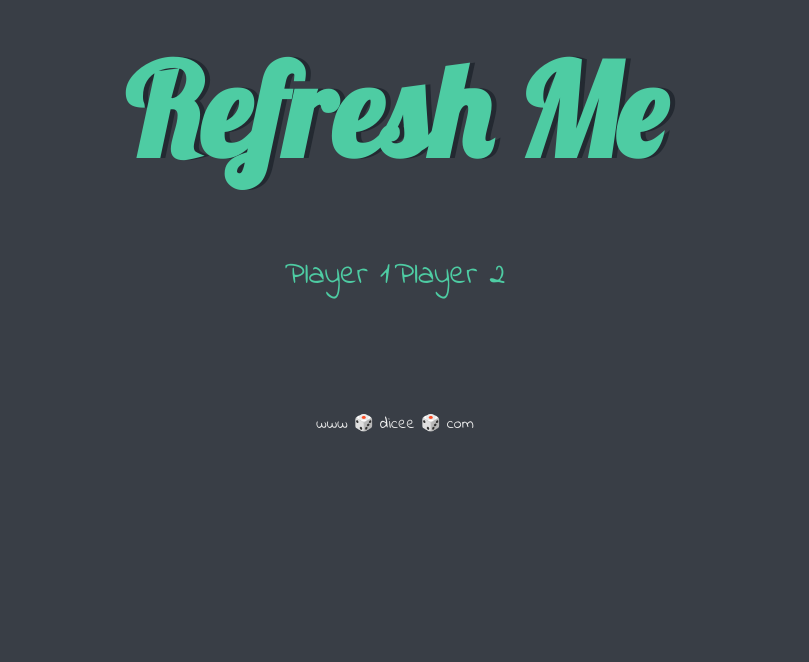
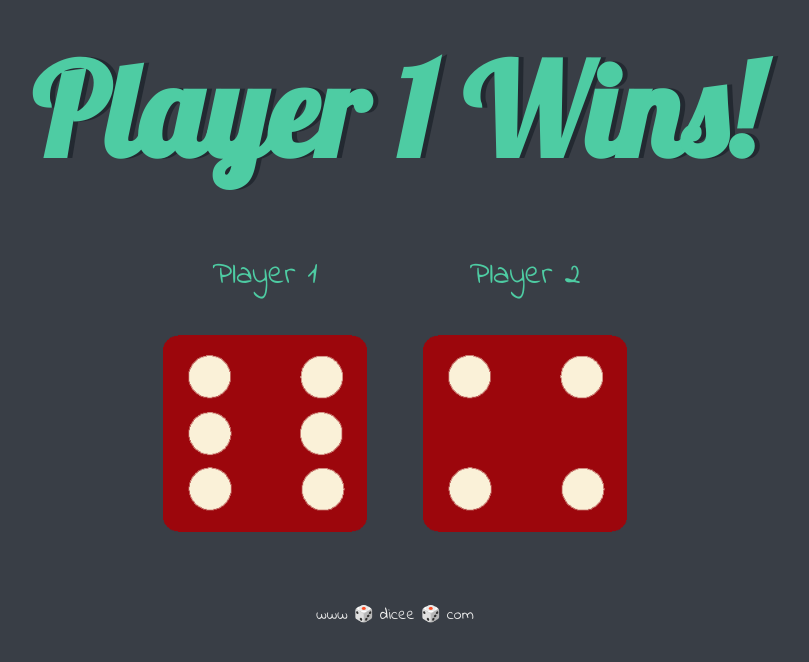
Before and after one commit to Saima223/Mini-Projects, a plain HTML site: page Dicee Challenge/dicee.html in a window 1280 px wide. Shown: the whole page, without its empty margins (245-1054 px from the left). Drawn offline with Linux system fonts and the light colour scheme.

Commit message:
complete the dicee mini project for practicing DOM

```diff
--- a/Dicee Challenge/dicee.html
+++ b/Dicee Challenge/dicee.html
@@ -14,12 +14,12 @@
 
       <div class="dice">
         <p>Player 1</p>
-        <img class="img1" src="">
+        <img class="img1" src="images/dice6.png">
       </div>
 
       <div class="dice">
         <p>Player 2</p>
-        <img class="img2" src="">
+        <img class="img2" src="images/dice6.png">
       </div>
 
     </div>
@@ -30,4 +30,5 @@
   <footer>
     www 🎲 dicee  🎲 com
   </footer>
+  <script src="index.js"></script>
 </html>
--- /dev/null
+++ b/Dicee Challenge/index.js
@@ -0,0 +1,28 @@
+let randomNumber1 = Math.floor(Math.random() * 6) + 1;
+console.log(randomNumber1);
+
+let randomDiceImage = "dice" + randomNumber1 + ".png";    // dice1.png - dice6.png
+
+let randomImageSource = "images/" + randomDiceImage;  // images/dice1.png - images/dice6.png
+
+let image1 = document.querySelectorAll("img")[0];
+
+image1.setAttribute("src", randomImageSource);
+
+// Generate a random number for the second dice
+let randomNumber2 = Math.floor(Math.random() * 6) + 1;
+console.log(randomNumber2);
+let randomDiceImage2 = "dice" + randomNumber2 + ".png";
+
+let randomImageSource2 = "images/" + randomDiceImage2;
+let image2 = document.querySelectorAll("img")[1];
+image2.setAttribute("src", randomImageSource2);
+
+// Compare the two random numbers to determine the winner
+if (randomNumber1 > randomNumber2) {
+    document.querySelector("h1").innerHTML = "Player 1 Wins!";
+} else if (randomNumber1 < randomNumber2) {
+    document.querySelector("h1").innerHTML = "Player 2 Wins!";
+} else {
+    document.querySelector("h1").innerHTML = "Draw!";
+}
```
